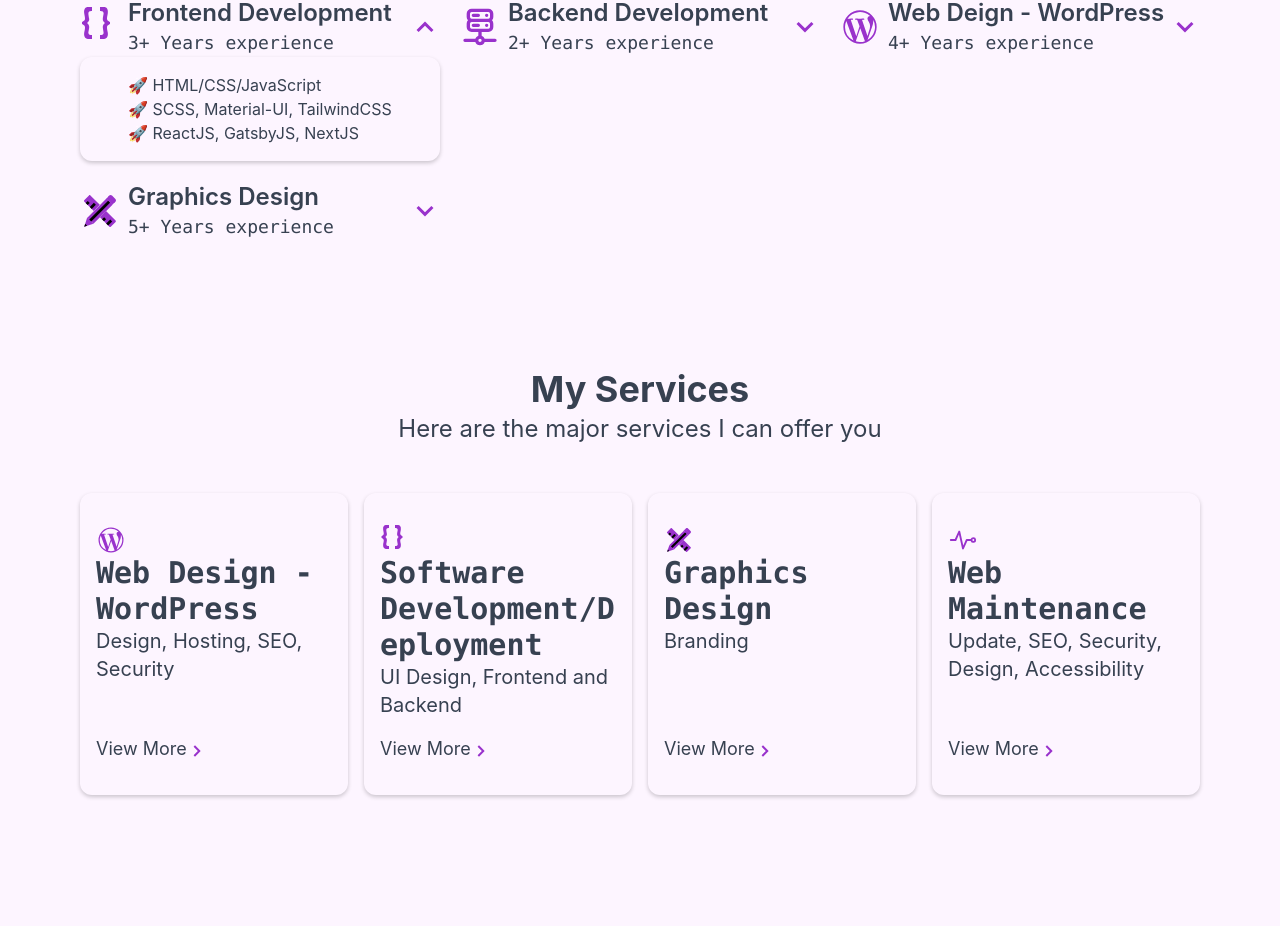
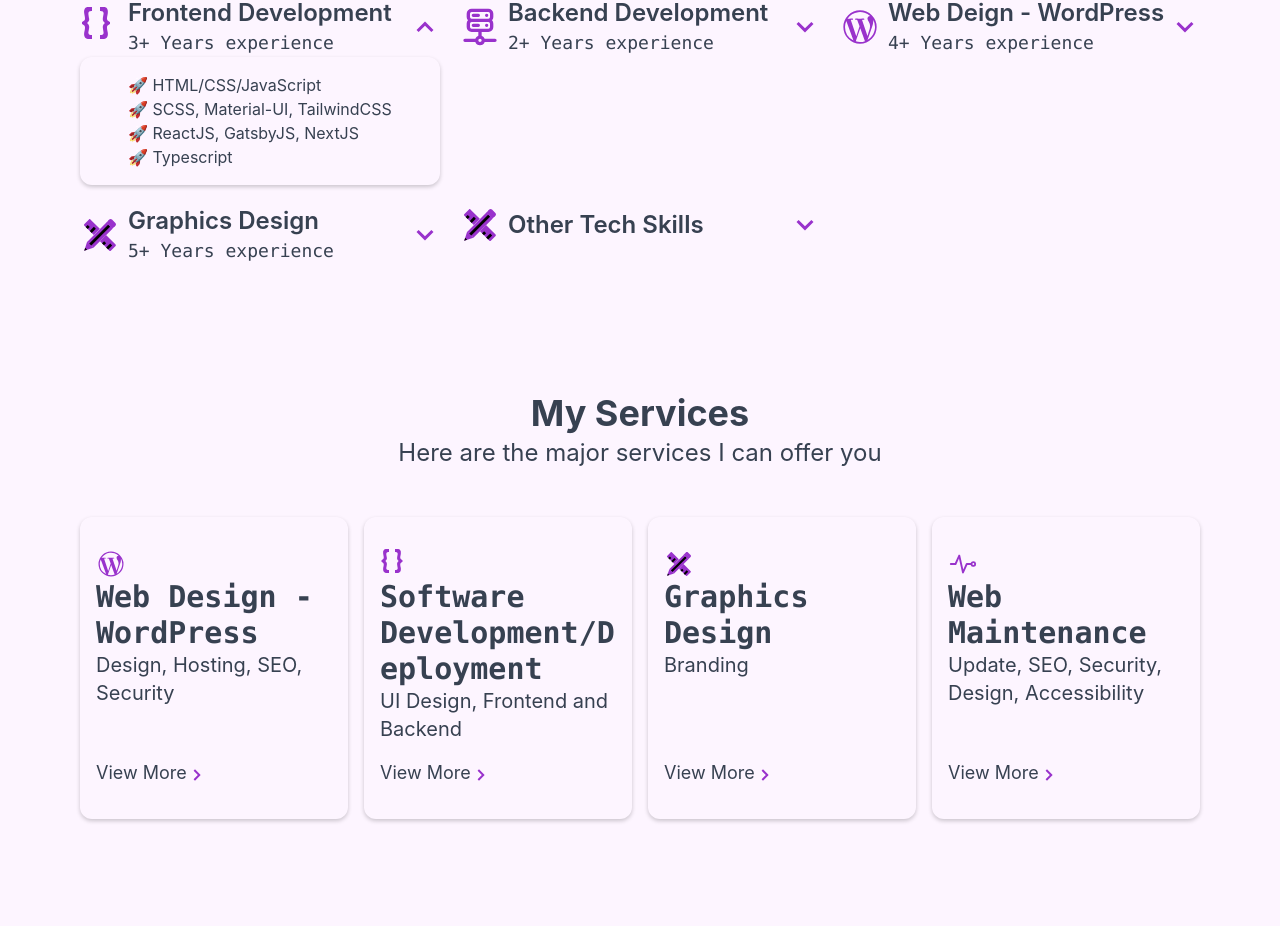
Before and after one commit to prosper74/portfolio-blog, a Next.js app: page / in a window 1280 px wide. Shown: the part 1625-2551 px from the top of the page. Built offline with nearby package versions, Linux system fonts and the light colour scheme.

Commit message:
Updated skills

```diff
--- a/components/home/HomeDatas.jsx
+++ b/components/home/HomeDatas.jsx
@@ -21,6 +21,9 @@ export const skillData = [
       },
       {
         name: '🚀 ReactJS, GatsbyJS, NextJS',
+      },
+      {
+        name: '🚀 Typescript',
       },
     ],
   },
@@ -72,6 +75,26 @@ export const skillData = [
       },
       {
         name: '🚀 Corel Draw',
+      },
+    ],
+  },
+  {
+    id: 5,
+    name: 'Other Tech Skills',
+    icon: <GraphicsIcon width="40" height="40" fill="#9932cc" />,
+    experience: '',
+    skills: [
+      {
+        name: '🚀 Jest',
+      },
+      {
+        name: '🚀 GraphQL, REST API',
+      },
+      {
+        name: '🚀 Redux',
+      },
+      {
+        name: '🚀 Git',
       },
     ],
   },
--- a/components/layout/Footer.tsx
+++ b/components/layout/Footer.tsx
@@ -20,7 +20,7 @@ export function Footer() {
               <GithubIcon width="25" height="25" fill="rgb(253, 245, 255)" />
             </a>
             <a
-              href="https://github.com/prosper74"
+              href="https://www.linkedin.com/in/prosper-atu/"
               target="_blank"
               rel="noreferrer"
             >
```
Also changed, not shown: 1 other file (tests, documents, lock files or other folders).
